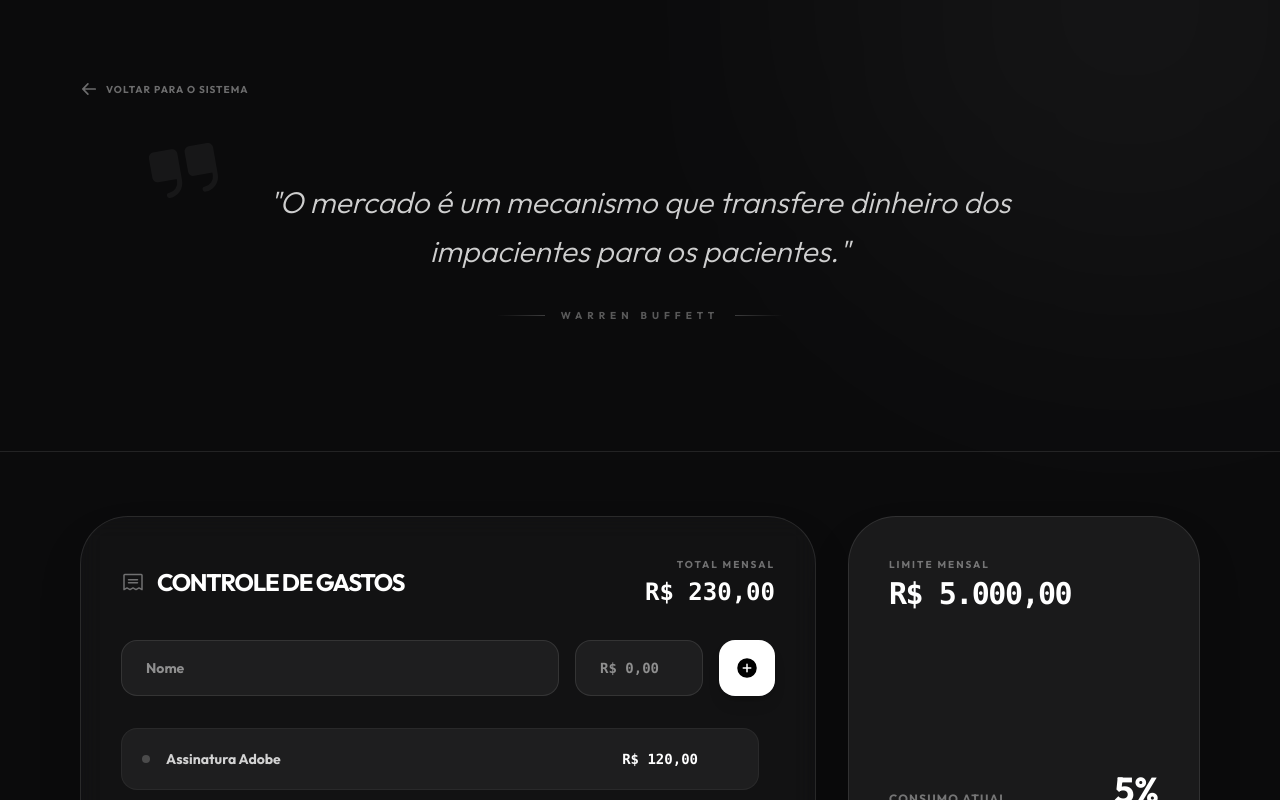
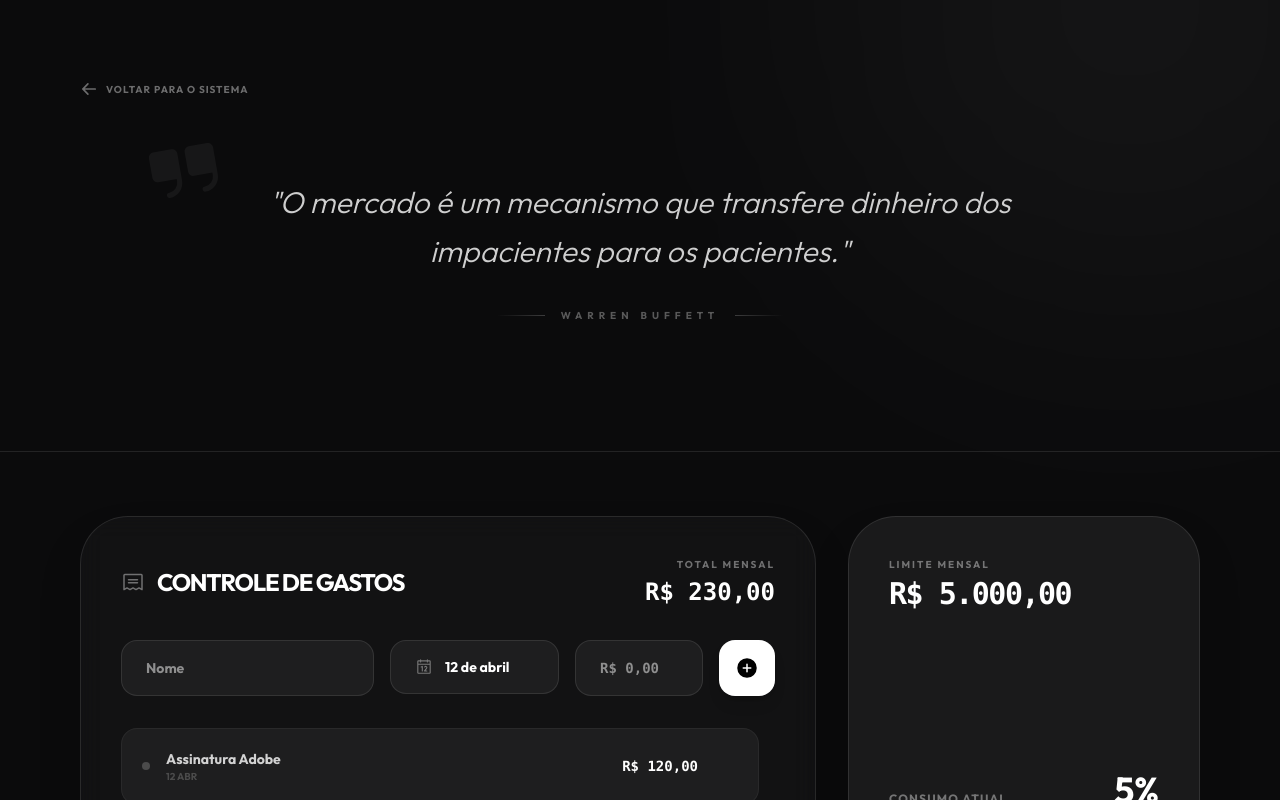
Before and after one commit to charlesmsobreira-cmd/InverseBrainrot, a Next.js app: page /financas in a window 1280 px wide. Shown: the top 800 px of the page. Built offline with nearby package versions, Linux system fonts and the light colour scheme; a web font is replaced by a local one.

Commit message:
feat: implement premium custom DatePicker and date support for expenses

```diff
--- a/src/app/financas/page.tsx
+++ b/src/app/financas/page.tsx
@@ -10,6 +10,9 @@ import {
 import Link from 'next/link';
 import { useState, useEffect } from 'react';
 import { supabase } from '@/lib/supabase';
+import { format } from 'date-fns';
+import { ptBR } from 'date-fns/locale';
+import DatePicker from '@/components/DatePicker';
 
 // --- Quotes Database (Used for Header) ---
 const financeQuotes = [
@@ -34,13 +37,14 @@ export default function FinancePage() {
   const [patrimonio, setPatrimonio] = useState(0);
   const [limit, setLimit] = useState(5000.00);
 
-  const [expenses, setExpenses] = useState<{id: string, label: string, value: number}[]>([
-    { id: '1', label: 'Assinatura Adobe', value: 120.00 },
-    { id: '2', label: 'Almoço Executivo', value: 65.00 },
-    { id: '3', label: 'Host & Vercel', value: 45.00 },
+  const [expenses, setExpenses] = useState<{id: string, label: string, value: number, date: string}[]>([
+    { id: '1', label: 'Assinatura Adobe', value: 120.00, date: new Date().toISOString() },
+    { id: '2', label: 'Almoço Executivo', value: 65.00, date: new Date().toISOString() },
+    { id: '3', label: 'Host & Vercel', value: 45.00, date: new Date().toISOString() },
   ]);
   const [expenseName, setExpenseName] = useState('');
   const [expenseValue, setExpenseValue] = useState('');
+  const [expenseDate, setExpenseDate] = useState(new Date().toISOString().split('T')[0]);
 
   // -- UI State --
   const [isEditing, setIsEditing] = useState(false);
@@ -81,15 +85,17 @@ export default function FinancePage() {
   }, [patrimonio, limit, expenses]);
 
   const addExpense = () => {
-    if (!expenseName || !expenseValue) return;
+    if (!expenseName || !expenseValue || !expenseDate) return;
     const newExpense = {
       id: Math.random().toString(36).substr(2, 9),
       label: expenseName,
-      value: parseFloat(expenseValue)
+      value: parseFloat(expenseValue),
+      date: new Date(expenseDate).toISOString()
     };
     setExpenses([...expenses, newExpense]);
     setExpenseName('');
     setExpenseValue('');
+    setExpenseDate(new Date().toISOString().split('T')[0]);
   };
 
   const removeExpense = (id: string) => {
@@ -204,6 +210,11 @@ export default function FinancePage() {
               placeholder="Nome" value={expenseName} onChange={e => setExpenseName(e.target.value)}
               className="flex-1 bg-white/5 border border-white/10 rounded-2xl px-6 py-4 text-white text-sm outline-none focus:border-white/30 transition-all font-bold"
             />
+            <DatePicker
+              value={expenseDate}
+              onChange={setExpenseDate}
+              className="w-48"
+            />
             <input
               type="number" placeholder="R$ 0,00" value={expenseValue} onChange={e => setExpenseValue(e.target.value)}
               className="w-32 bg-white/5 border border-white/10 rounded-2xl px-6 py-4 text-white text-sm outline-none focus:border-white/30 transition-all font-mono font-bold"
@@ -226,7 +237,12 @@ export default function FinancePage() {
               >
                 <div className="flex items-center gap-4">
                   <div className="w-2 h-2 rounded-full bg-white/20 group-hover:bg-white transition-colors" />
-                  <span className="text-sm font-bold text-white/80">{exp.label}</span>
+                  <div className="flex flex-col">
+                    <span className="text-sm font-bold text-white/80">{exp.label}</span>
+                    <span className="text-[10px] font-black uppercase text-white/20">
+                      {exp.date ? format(new Date(exp.date), 'dd MMM', { locale: ptBR }) : 'S/ Data'}
+                    </span>
+                  </div>
                 </div>
                 <div className="flex items-center gap-6">
                   <span className="font-mono text-sm font-black text-white">
--- /dev/null
+++ b/src/components/DatePicker.tsx
@@ -0,0 +1,167 @@
+'use client';
+
+import React, { useState, useRef, useEffect } from 'react';
+import {
+  format,
+  addMonths,
+  subMonths,
+  startOfMonth,
+  endOfMonth,
+  startOfWeek,
+  endOfWeek,
+  eachDayOfInterval,
+  isSameMonth,
+  isSameDay,
+  isToday,
+  startOfToday,
+  parseISO
+} from 'date-fns';
+import { ptBR } from 'date-fns/locale';
+import { motion, AnimatePresence } from 'framer-motion';
+import { CaretLeft, CaretRight, Calendar as CalendarIcon } from '@phosphor-icons/react';
+
+interface DatePickerProps {
+  value: string; // ISO format (YYYY-MM-DD or full ISO)
+  onChange: (date: string) => void;
+  className?: string;
+}
+
+export default function DatePicker({ value, onChange, className }: DatePickerProps) {
+  // Helper to parse YYYY-MM-DD as local date to avoid timezone shifts
+  const parseLocalDate = (dateStr: string) => {
+    if (!dateStr) return new Date();
+    // Support both YYYY-MM-DD and full ISO strings
+    const parts = dateStr.split('T')[0].split('-');
+    if (parts.length !== 3) return new Date();
+    return new Date(parseInt(parts[0]), parseInt(parts[1]) - 1, parseInt(parts[2]));
+  };
+
+  const [isOpen, setIsOpen] = useState(false);
+  const [viewDate, setViewDate] = useState(value ? parseLocalDate(value) : new Date());
+  const containerRef = useRef<HTMLDivElement>(null);
+
+  // Parse current value
+  const selectedDate = value ? parseLocalDate(value) : null;
+
+  // Calendar logic
+  const monthStart = startOfMonth(viewDate);
+  const monthEnd = endOfMonth(monthStart);
+  const startDate = startOfWeek(monthStart, { weekStartsOn: 0 }); // Start on Sunday
+  const endDate = endOfWeek(monthEnd, { weekStartsOn: 0 });
+
+  const days = eachDayOfInterval({
+    start: startDate,
+    end: endDate,
+  });
+
+  const nextMonth = () => setViewDate(addMonths(viewDate, 1));
+  const prevMonth = () => setViewDate(subMonths(viewDate, 1));
+
+  const handleSelect = (day: Date) => {
+    onChange(format(day, 'yyyy-MM-dd'));
+    setIsOpen(false);
+  };
+
+  // Close when clicking outside
+  useEffect(() => {
+    const handleClickOutside = (event: MouseEvent) => {
+      if (containerRef.current && !containerRef.current.contains(event.target as Node)) {
+        setIsOpen(false);
+      }
+    };
+    if (isOpen) {
+      document.addEventListener('mousedown', handleClickOutside);
+    }
+    return () => document.removeEventListener('mousedown', handleClickOutside);
+  }, [isOpen]);
+
+  return (
+    <div className={`relative ${className}`} ref={containerRef}>
+      {/* Trigger Button */}
+      <button
+        type="button"
+        onClick={() => setIsOpen(!isOpen)}
+        className="w-full flex items-center justify-between gap-3 bg-white/5 border border-white/10 rounded-2xl px-6 py-4 text-white text-sm outline-none focus:border-white/30 transition-all font-bold hover:bg-white/[0.08]"
+      >
+        <div className="flex items-center gap-3">
+          <CalendarIcon size={18} className="text-white/40" />
+          <span>{selectedDate ? format(selectedDate, "dd 'de' MMMM", { locale: ptBR }) : 'Selecionar data'}</span>
+        </div>
+      </button>
+
+      {/* Popover */}
+      <AnimatePresence>
+        {isOpen && (
+          <motion.div
+            initial={{ opacity: 0, scale: 0.95, y: 10 }}
+            animate={{ opacity: 1, scale: 1, y: 0 }}
+            exit={{ opacity: 0, scale: 0.95, y: 10 }}
+            className="absolute left-0 right-0 mt-3 z-[100] bg-[#1A1A1B] border border-white/10 rounded-[2rem] p-6 shadow-[0_32px_64px_rgba(0,0,0,0.5)] backdrop-blur-3xl overflow-hidden min-w-[320px]"
+          >
+            {/* Header */}
+            <div className="flex items-center justify-between mb-6">
+              <h4 className="text-sm font-black uppercase tracking-widest text-white/90">
+                {format(viewDate, 'MMMM yyyy', { locale: ptBR })}
+              </h4>
+              <div className="flex gap-1">
+                <button
+                  type="button" onClick={prevMonth}
+                  className="p-2 hover:bg-white/5 rounded-full text-white/40 hover:text-white transition-all"
+                >
+                  <CaretLeft size={16} weight="bold" />
+                </button>
+                <button
+                  type="button" onClick={nextMonth}
+                  className="p-2 hover:bg-white/5 rounded-full text-white/40 hover:text-white transition-all"
+                >
+                  <CaretRight size={16} weight="bold" />
+                </button>
+              </div>
+            </div>
+
+            {/* Days Grid */}
+            <div className="grid grid-cols-7 gap-1">
+              {['D', 'S', 'T', 'Q', 'Q', 'S', 'S'].map((day, idx) => (
+                <div key={idx} className="text-[10px] font-black text-white/20 text-center py-2 uppercase tracking-widest">
+                  {day}
+                </div>
+              ))}
+              {days.map((day, idx) => {
+                const isSelected = selectedDate && isSameDay(day, selectedDate);
+                const isCurrentMonth = isSameMonth(day, monthStart);
+                const today = isToday(day);
+
+                return (
+                  <button
+                    key={idx}
+                    type="button"
+                    onClick={() => handleSelect(day)}
+                    className={`
+                      relative h-10 w-full flex items-center justify-center rounded-xl text-xs font-bold transition-all
+                      ${isSelected ? 'bg-white text-black' : 'hover:bg-white/10 text-white'}
+                      ${!isCurrentMonth ? 'opacity-20' : 'opacity-100'}
+                      ${today && !isSelected ? 'text-white underline underline-offset-4 decoration-white/30' : ''}
+                    `}
+                  >
+                    {format(day, 'd')}
+                  </button>
+                );
+              })}
+            </div>
+
+            {/* Today Link */}
+            <div className="mt-6 pt-4 border-t border-white/5 flex justify-center">
+              <button
+                type="button"
+                onClick={() => handleSelect(startOfToday())}
+                className="text-[10px] font-black uppercase tracking-[0.2em] text-white/40 hover:text-white transition-all"
+              >
+                Hoje
+              </button>
+            </div>
+          </motion.div>
+        )}
+      </AnimatePresence>
+    </div>
+  );
+}
```
